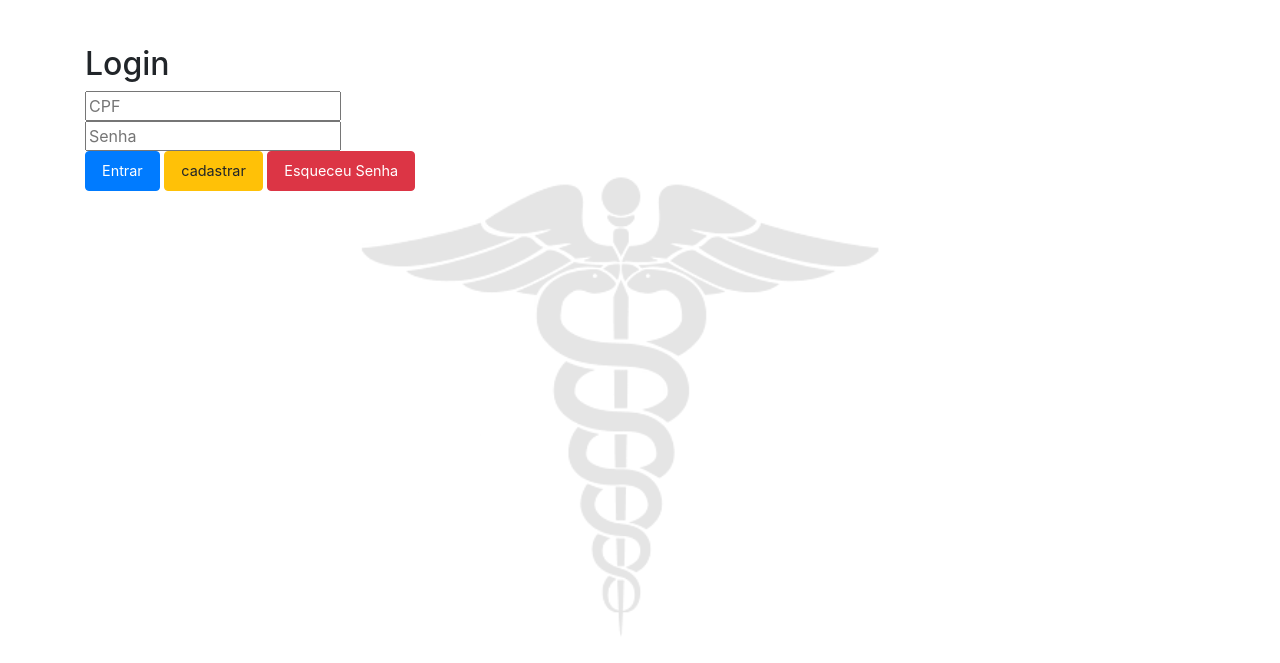
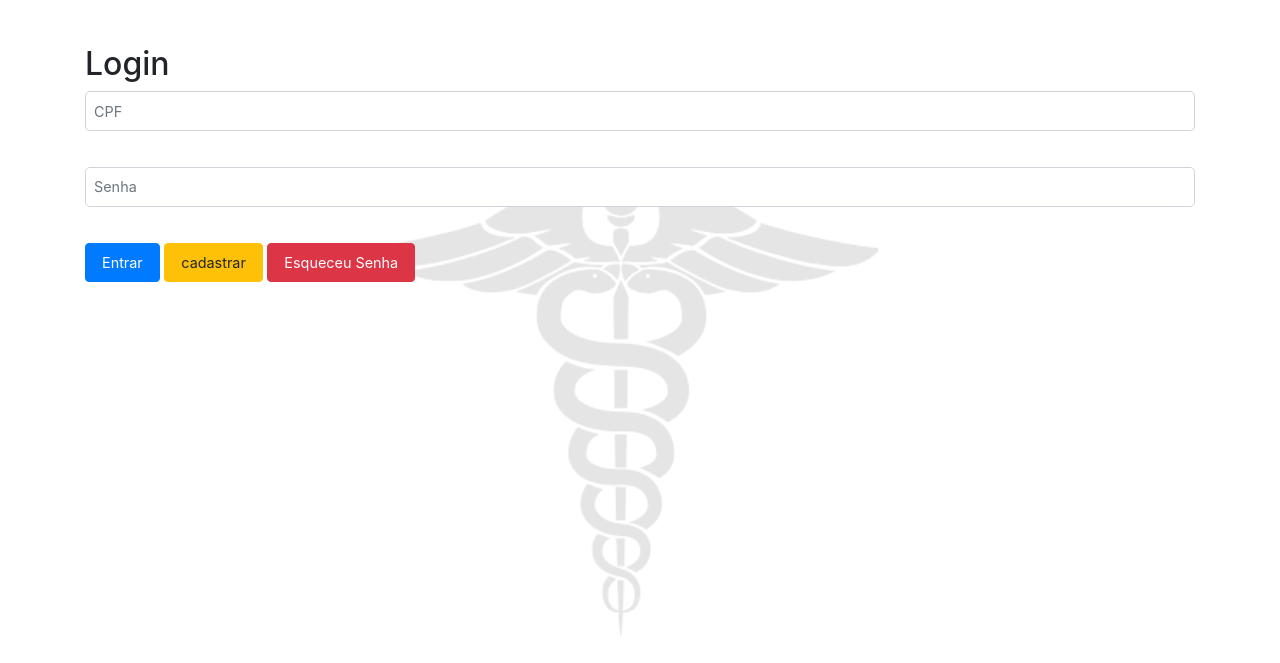
Before and after one commit to augustin1977/prontuario, a Django app: page /auth/login/ in a window 1280 px wide. Shown: the part 56-719 px from the top of the page. Run offline with Django 4.2, Linux system fonts and the light colour scheme; parts of the project's set-up code (start-up, migrations or seed data) failed here and were passed over.

Commit message:
ajustes de formulários html - login

```diff
--- a/Usuario_django/templates/login.html
+++ b/Usuario_django/templates/login.html
@@ -9,9 +9,9 @@
 <h2>Login</h2>
         <form action = {% url 'login' %} method="POST"> {% csrf_token %}
 
-            <input type='text' placeholder="CPF" name="cpf">
+            <input type='text' class="form-control form-control-lg" placeholder="CPF" name="cpf">
             <br>
-            <input type='password' placeholder="Senha" name="senha">
+            <input type='password' class="form-control form-control-lg" placeholder="Senha" name="senha">
             <br>
             <input class="btn btn-primary" type='submit' value="Entrar">
             <a  class="btn btn-warning" href="{% url 'cadastro' %}"role="button">cadastrar</a>
--- a/templates/menu.html
+++ b/templates/menu.html
@@ -11,5 +11,4 @@
       <a class="navbar-link bg-dark dropdown-item text-light" href="{% url 'cadastro' %}">Cadastrar_novo_Usuario</a>
     </div>
   </li>
-
 <a class="nav-link text-light" href="{% url 'alterar_senha' %}">alterar_senha</a>
```
